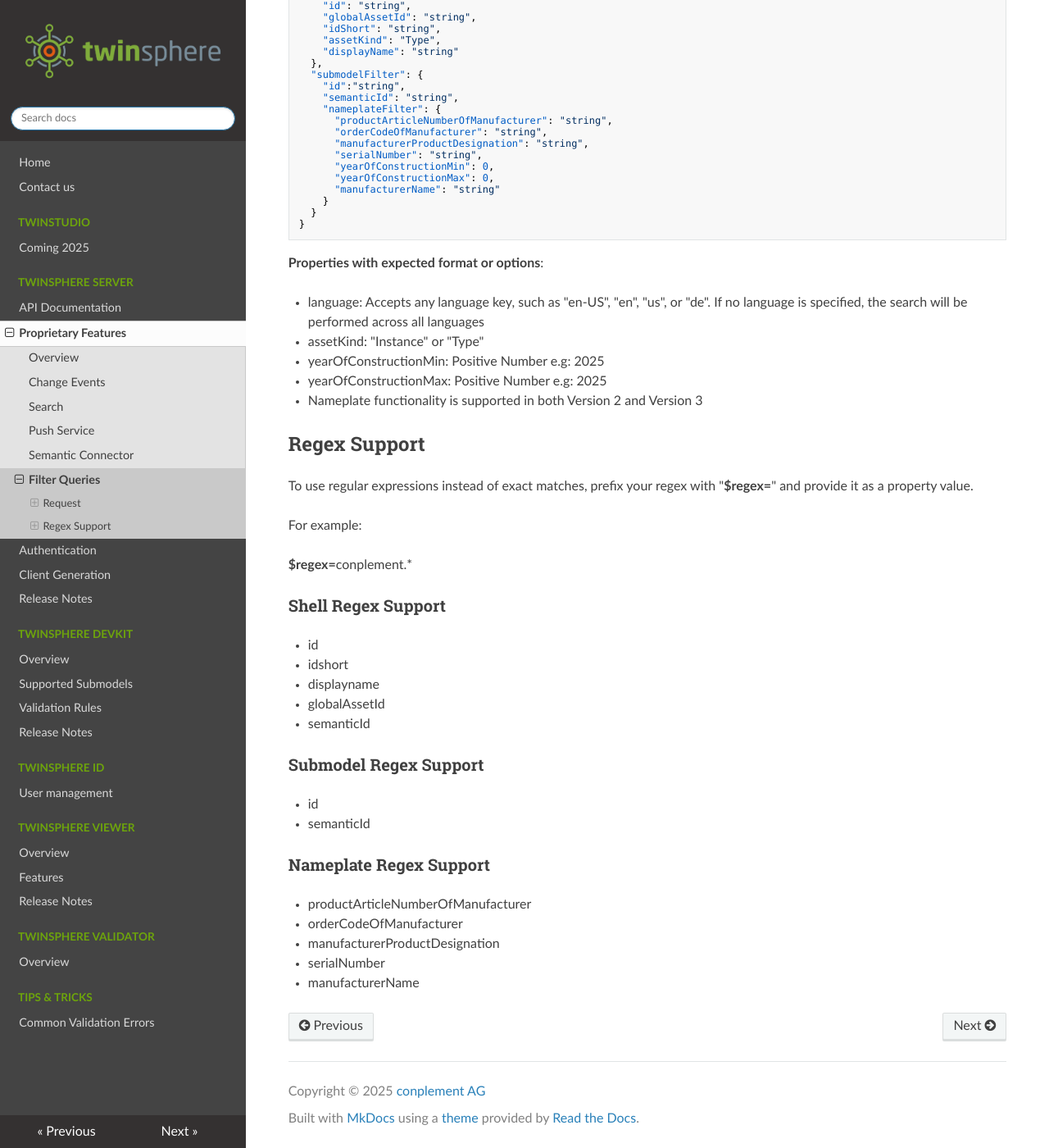
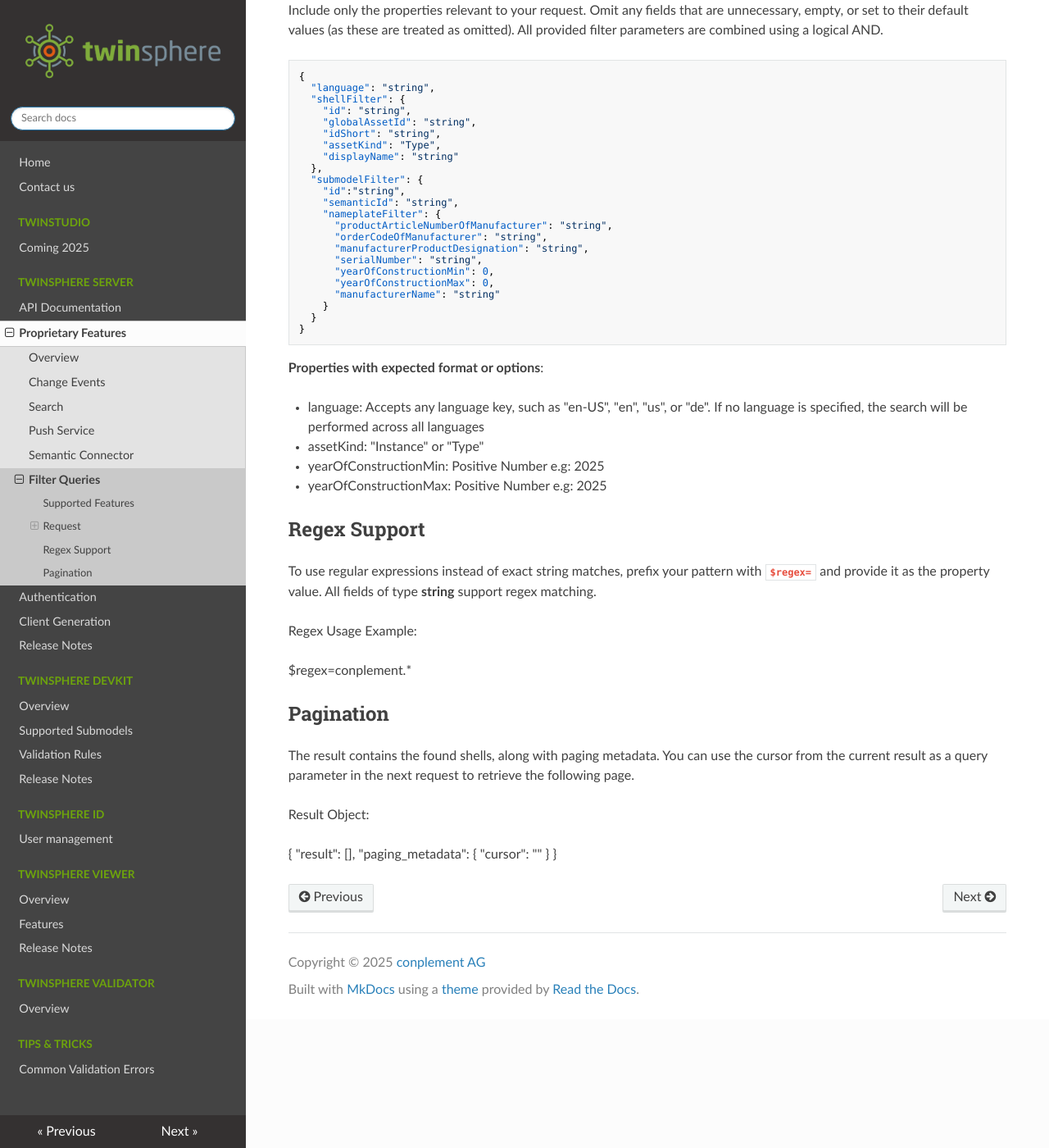
Before and after one commit to twinsphere/twinsphere.github.io, an MkDocs documentation site: the page built from docs/api-filter-queries.md, in a window 1280 px wide and 1400 px high, scrolled down 685 px. Shown: the whole window at 82% size. Built offline with MkDocs 1.6.1, drawn with Linux system fonts in a browser that asks for light colours; nearby versions of some CDN libraries; some of the changed text lies outside the part shown.

Commit message:
feat(share-cat): update sharecat docs

```diff
--- a/docs/api-filter-queries.md
+++ b/docs/api-filter-queries.md
@@ -3,6 +3,11 @@
 The Twinsphere Filter Queries allows for simplified searching of shells. It uses a straightforward search model where
 you can specify supported shell and submodel properties. Based on this input, the filter returns the shells that match
 your criteria.
+
+## Supported Features
+
+It is possible to search for shells based on their linked submodels and their values, as well as the shell properties themselves.
+The Digital Nameplate is supported in both version 2 and version 3.
 
 ## Request
 
@@ -53,34 +58,25 @@
 - assetKind: "Instance" or "Type"
 - yearOfConstructionMin: Positive Number e.g: 2025
 - yearOfConstructionMax: Positive Number e.g: 2025
-- Nameplate functionality is supported in both Version 2 and Version 3
 
 ## Regex Support
 
-To use regular expressions instead of exact matches, prefix your regex with "**$regex=**" and provide it as a property
-value.
+To use regular expressions instead of exact string matches, prefix your pattern with **`$regex=`** and provide it as the property value.
+All fields of type **string** support regex matching.
 
-For example:
+Regex Usage Example:
 
-**$regex=**conplement.*
+$regex=conplement.*
 
-### Shell Regex Support
+## Pagination
 
-- id
-- idshort
-- displayname
-- globalAssetId
-- semanticId
+The result contains the found shells, along with paging metadata. You can use the cursor from the current result as a query parameter in the next request to retrieve the following page.
 
-### Submodel Regex Support
+Result Object:
 
-- id
-- semanticId
-
-### Nameplate Regex Support
-
-- productArticleNumberOfManufacturer
-- orderCodeOfManufacturer
-- manufacturerProductDesignation
-- serialNumber
-- manufacturerName
+{
+    "result": [],
+    "paging_metadata": {
+        "cursor": ""
+    }
+}
```
